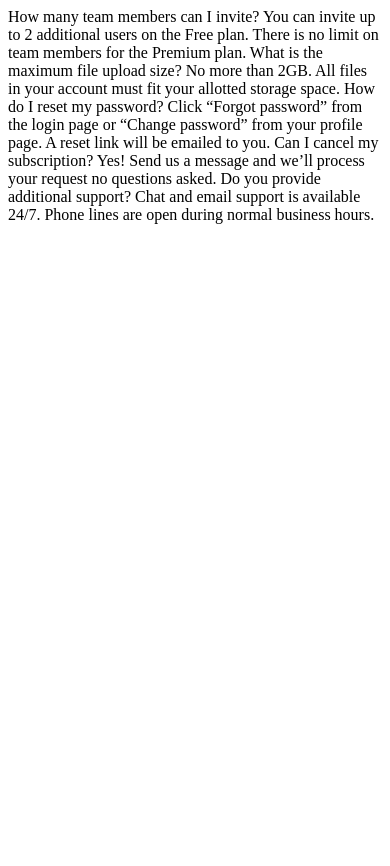
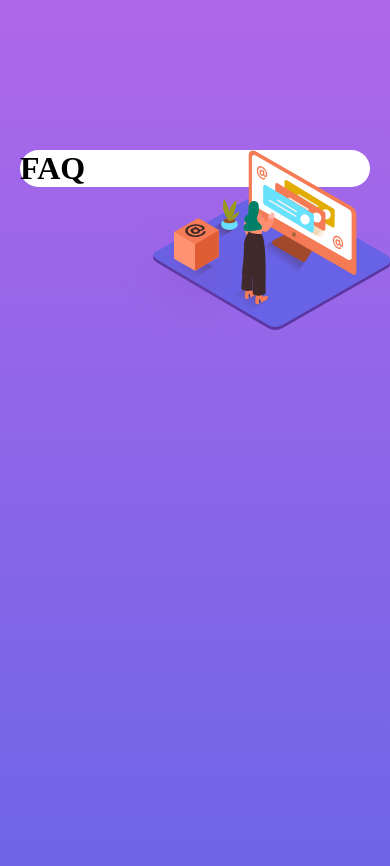
Before and after one commit to bryantomoregie/faq-accordion, a plain HTML site: page index.html in a window 390 px wide. Before the commit the page ends 844 px from the top, so only its background shows below. Drawn offline with Linux system fonts and the light colour scheme.

Commit message:
beginning mobile view

```diff
--- a/index.html
+++ b/index.html
@@ -28,15 +28,18 @@
     </style>
   </head>
   <body>
-    <dov class="container"></dov>
-    How many team members can I invite? You can invite up to 2 additional users
-    on the Free plan. There is no limit on team members for the Premium plan.
-    What is the maximum file upload size? No more than 2GB. All files in your
-    account must fit your allotted storage space. How do I reset my password?
-    Click “Forgot password” from the login page or “Change password” from your
-    profile page. A reset link will be emailed to you. Can I cancel my
-    subscription? Yes! Send us a message and we’ll process your request no
-    questions asked. Do you provide additional support? Chat and email support
-    is available 24/7. Phone lines are open during normal business hours.
+    <div class="container">
+      <img src="./images/illustration-woman-online-mobile.svg" alt="" />
+      <h1 class="faq">FAQ</h1>
+      <!-- How many team members can I invite? You can invite up to 2 additional
+      users on the Free plan. There is no limit on team members for the Premium
+      plan. What is the maximum file upload size? No more than 2GB. All files in
+      your account must fit your allotted storage space. How do I reset my
+      password? Click “Forgot password” from the login page or “Change password”
+      from your profile page. A reset link will be emailed to you. Can I cancel
+      my subscription? Yes! Send us a message and we’ll process your request no
+      questions asked. Do you provide additional support? Chat and email support
+      is available 24/7. Phone lines are open during normal business hours. -->
+    </div>
   </body>
 </html>
--- a/style.css
+++ b/style.css
@@ -0,0 +1,25 @@
+@import url("https://fonts.googleapis.com/css2?family=Kumbh+Sans:wght@400;700&display=swap");
+
+* {
+  margin: 0;
+  padding: 0;
+  box-sizing: border-box;
+}
+
+img {
+  position: absolute;
+  left: 20;
+  right: 0;
+}
+
+body {
+  background: linear-gradient(hsl(273, 75%, 66%), hsl(240, 73%, 65%));
+  background-repeat: no-repeat;
+  height: 100vh;
+}
+
+.container {
+  background-color: white;
+  margin: 150px 20px;
+  border-radius: 20px;
+}
```
